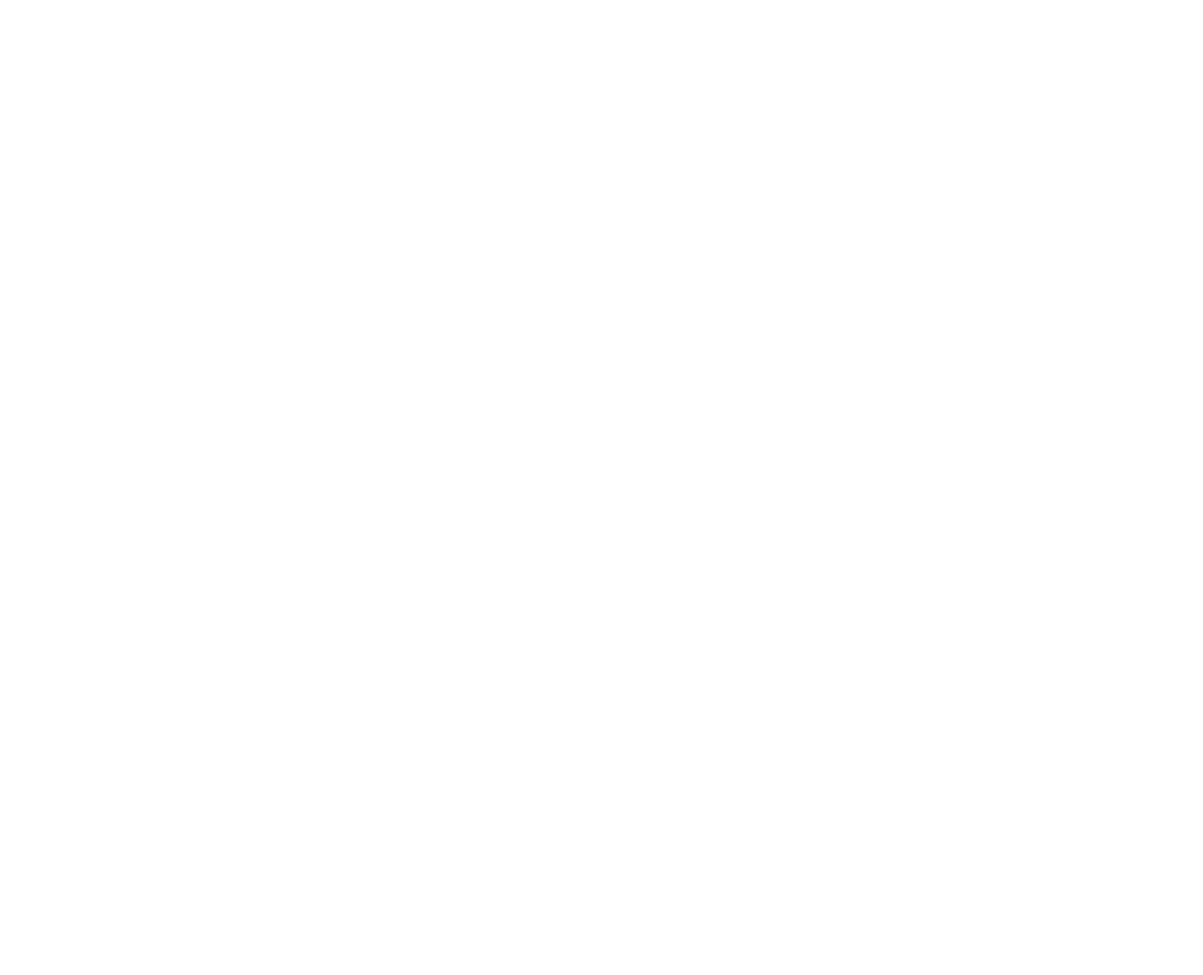
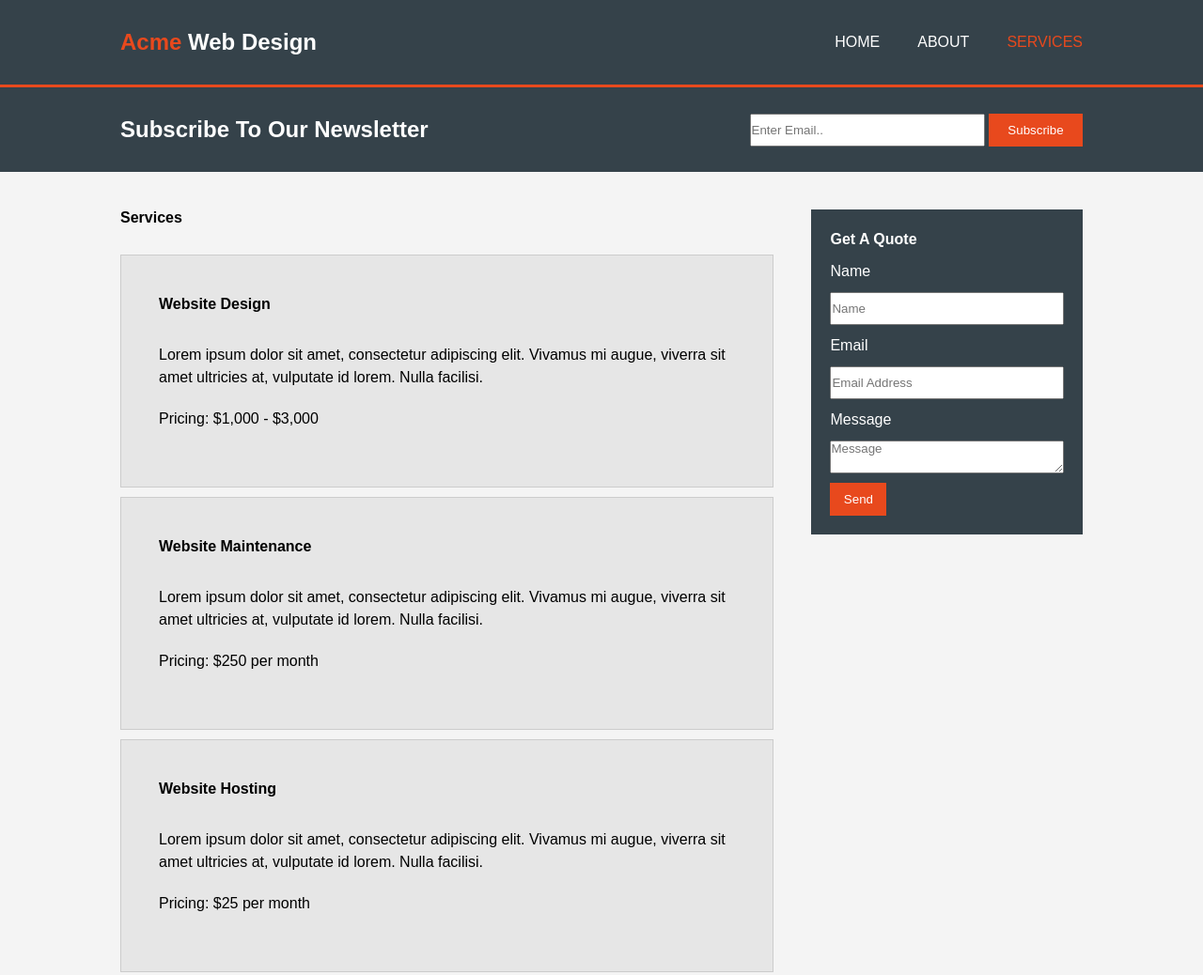
Before and after one commit to arno1408/html-css-responsive, a plain HTML site: page acme-website/services.html in a window 1280 px wide. Shown: the top 1038 px of the page at 94% size. Before the commit the page ends 800 px from the top, so only its background shows below. Drawn offline with Linux system fonts and the light colour scheme.

Commit message:
second commit

```diff
--- a/acme-website/about.html
+++ b/acme-website/about.html
@@ -0,0 +1,60 @@
+<!DOCTYPE html>
+<html lang="en">
+  <head>
+    <meta charset="UTF-8" />
+    <meta name="viewport" content="width=device-width, initial-scale=1.0" />
+    <link rel="stylesheet" href="styles/home.css">
+    <link rel="stylesheet" href="styles/about.css">
+    <link rel="stylesheet" href="styles/services.css">
+    <title>Acme Web Design | Home</title>
+  </head>
+  <body>
+    <header>
+      <section class="header-nav">
+      <div class="header-container">
+      <div class="header-logo">
+      <h1><span>Acme</span> Web Design</h1>
+      </div>
+      <nav>
+        <ul>
+          <li >
+            <a href="home.html">HOME</a>
+          </li>
+          <li class="orange"><a href="about.html">ABOUT</a></li>
+          <li><a href="services.html">SERVICES</a></li>
+        </ul>
+      </section>
+      </nav>
+      <section class="header-down">
+
+        <div class="content-left">
+         <h4>Subscribe To Our Newsletter</h4>
+        </div>
+        <div class="content-right">
+          <input type="email" placeholder="Enter Email..">
+          <button>Subscribe</button>
+        </div>
+
+      </section>
+    </div>
+    </header>
+    <main>
+      <div class="about-container">
+      <div class="about-left-content">
+        <h4>About Us</h4>
+        <p>Lorem ipsum dolor sit amet, consectetur adipiscing elit. Nulla feugiat pharetra sollicitudin. Nam massa justo, eleifend porttitor elementum sit amet, sodales ut nulla. Pellentesque fringilla arcu lacinia risus porta, sit amet hendrerit turpis varius. Vivamus nunc nunc, feugiat eget lobortis sed, gravida a lacus. Nullam pretium, velit vel interdum lacinia, odio justo interdum turpis, non interdum dui nulla quis neque. Nunc eget faucibus risus.</p>
+        <p class="dark-box">Lorem ipsum dolor sit amet, consectetur adipiscing elit. Nulla feugiat pharetra sollicitudin. Nam massa justo, eleifend porttitor elementum sit amet, sodales ut nulla. Pellentesque fringilla arcu lacinia risus porta, sit amet hendrerit turpis varius. Vivamus nunc nunc, feugiat eget lobortis sed, gravida a lacus. Nullam pretium, velit vel interdum lacinia, odio justo interdum turpis, non interdum dui nulla quis neque. Nunc eget faucibus risus.</p>
+
+      </div>
+      <div class="about-right-content dark-box">
+
+        <h4>What We Do</h4>
+        <p >Lorem ipsum dolor sit amet, consectetur adipiscing elit. Nulla feugiat pharetra sollicitudin. Nam massa justo, eleifend porttitor elementum sit amet, sodales ut nulla. </p>
+      </div>
+    </div>
+    </main>
+    <footer>
+      <p>Acme Web Design, Copyright &#169; 2024</p>
+    </footer>
+  </body>
+</html>
--- a/acme-website/services.html
+++ b/acme-website/services.html
@@ -0,0 +1,77 @@
+<!DOCTYPE html>
+<html lang="en">
+  <head>
+    <meta charset="UTF-8" />
+    <meta name="viewport" content="width=device-width, initial-scale=1.0" />
+    <link rel="stylesheet" href="styles/home.css">
+    <link rel="stylesheet" href="styles/about.css">
+    <link rel="stylesheet" href="styles/services.css">
+    <title>Acme Web Design | Home</title>
+  </head>
+  <body>
+    <header>
+      <section class="header-nav">
+      <div class="header-container">
+      <div class="header-logo">
+      <h1><span>Acme</span> Web Design</h1>
+      </div>
+      <nav>
+        <ul>
+          <li >
+            <a href="home.html">HOME</a>
+          </li>
+          <li ><a href="about.html">ABOUT</a></li>
+          <li class="orange"><a href="services.html">SERVICES</a></li>
+        </ul>
+      </section>
+      </nav>
+      <section class="header-down">
+
+        <div class="content-left">
+         <h4>Subscribe To Our Newsletter</h4>
+        </div>
+        <div class="content-right">
+          <input type="email" placeholder="Enter Email..">
+          <button>Subscribe</button>
+        </div>
+
+      </section>
+    </div>
+    </header>
+    <main>
+       <div class="services-container">
+        <div class="service-left">
+          <h4>Services</h4>
+          <div class="service-box">
+            <h4>Website Design</h4>
+            <p>Lorem ipsum dolor sit amet, consectetur adipiscing elit. Vivamus mi augue, viverra sit amet ultricies at, vulputate id lorem. Nulla facilisi.</p>
+            <p>Pricing: $1,000 - $3,000</p>
+          </div>
+          <div class="service-box">
+            <h4>Website Maintenance</h4>
+            <p>Lorem ipsum dolor sit amet, consectetur adipiscing elit. Vivamus mi augue, viverra sit amet ultricies at, vulputate id lorem. Nulla facilisi.</p>
+            <p>Pricing: $250 per month</p>
+          </div>
+          <div class="service-box">
+            <h4>Website Hosting</h4>
+            <p>Lorem ipsum dolor sit amet, consectetur adipiscing elit. Vivamus mi augue, viverra sit amet ultricies at, vulputate id lorem. Nulla facilisi.</p>
+            <p>Pricing: $25 per month</p>
+          </div>
+        </div>
+        <div class="service-right dark-box">
+          <h4>Get A Quote</h4>
+          <label for="name">Name</label>
+          <input type="text" name="name" id="name" placeholder="Name">
+          <label for="email">Email</label>
+          <input type="text" name="email" id="email" placeholder="Email Address">
+          <label for="message">Message</label>
+          <textarea name="message" id="message" placeholder="Message"></textarea>
+          <button>Send</button>
+        </div>
+       </div>
+    </main>
+    <footer>
+      <p>Acme Web Design, Copyright &#169; 2024</p>
+    </footer>
+  </body>
+</html>
--- a/acme-website/styles/about.css
+++ b/acme-website/styles/about.css
@@ -0,0 +1,26 @@
+.about-container {
+  display: flex;
+  justify-content: space-between;
+  align-items: start;
+}
+
+.dark-box {
+  padding: 20px;
+  background-color: rgb(53, 66, 74);
+  color: white;
+  line-height: 24px;
+}
+
+.about-left-content h4,
+.about-left-content p {
+  margin-bottom: 20px;
+  line-height: 24px;
+}
+
+.about-right-content {
+  margin-left: 40px;
+}
+
+.about-right-content h4 {
+  margin-bottom: 20px;
+}
--- a/acme-website/styles/home.css
+++ b/acme-website/styles/home.css
@@ -3,6 +3,10 @@
   padding: 0;
   box-sizing: border-box;
   font-family: Arial, Helvetica, sans-serif;
+}
+
+body {
+  background-color: #f4f4f4;
 }
 
 header {
--- a/acme-website/styles/services.css
+++ b/acme-website/styles/services.css
@@ -0,0 +1,48 @@
+.services-container {
+  display: flex;
+  justify-content: space-between;
+  align-items: start;
+}
+
+.service-left h4 {
+  margin-bottom: 30px;
+  width: 55%;
+}
+
+.service-box {
+  padding: 40px;
+  background-color: rgb(230, 230, 230);
+  margin-bottom: 10px;
+  border: 1px solid rgb(204, 204, 204);
+  line-height: 24px;
+}
+
+/* .service-box p:nth-child(1) {
+  margin-bottom: 20px;
+} */
+
+.service-box p {
+  margin-bottom: 20px;
+}
+
+.service-right {
+  width: 40%;
+  display: flex;
+  flex-direction: column;
+  gap: 10px;
+  margin-left: 40px;
+}
+
+.service-right button {
+  background-color: rgb(232, 73, 29);
+  height: 35px;
+  color: white;
+  border: none;
+  width: 60px;
+}
+
+.service-right input,
+.service-right textarea {
+  height: 35px;
+  width: 100%;
+}
```
